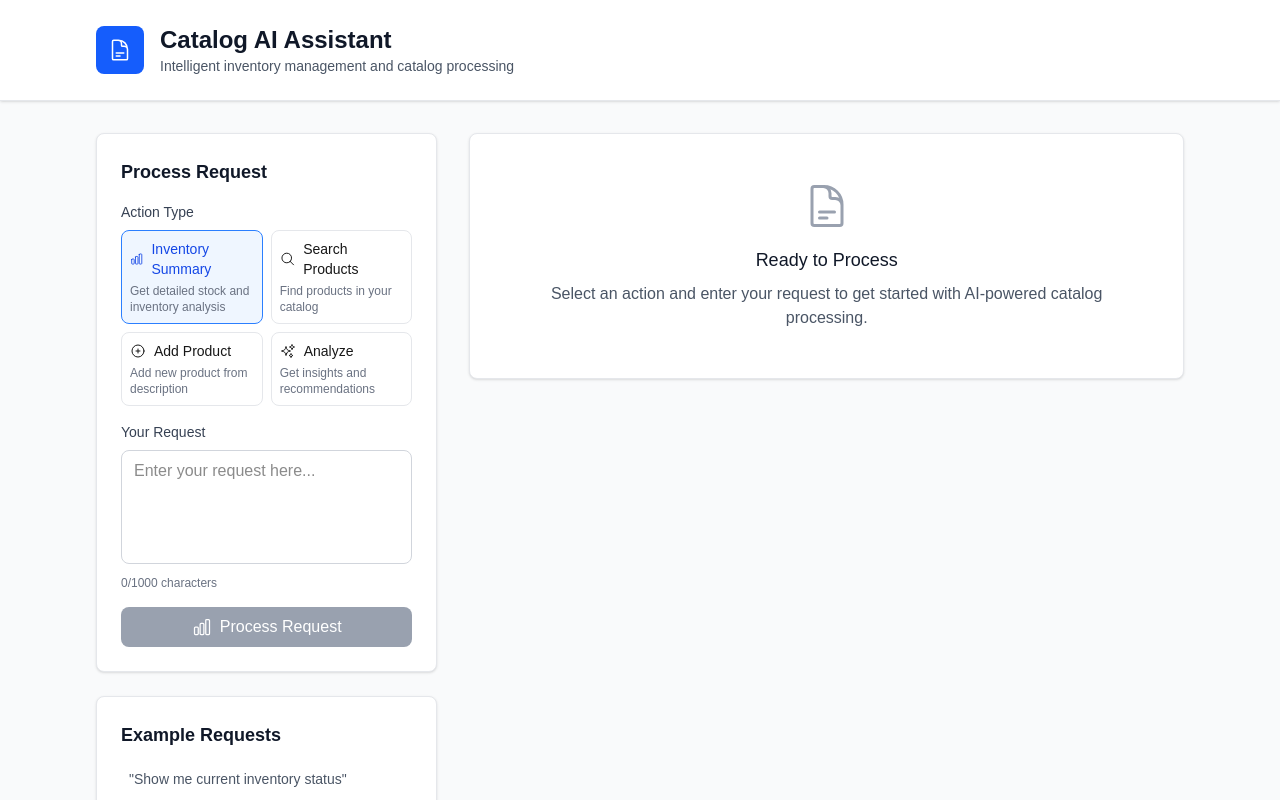
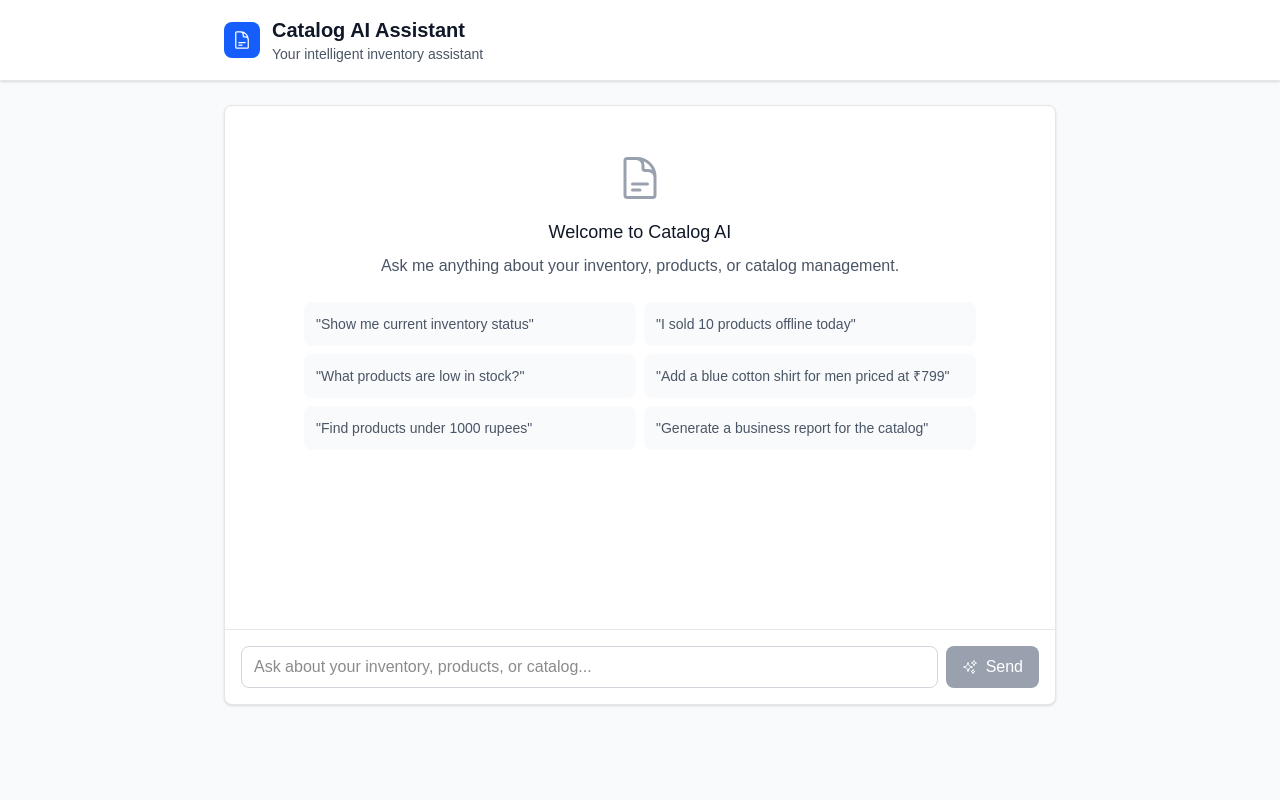
Before and after one commit to sanjaysagar12/NxtCommerce, a Next.js app in the folder nxtui/: page /catalog in a window 1280 px wide. Shown: the top 800 px of the page. Built offline with nearby package versions, Linux system fonts and the light colour scheme.

Commit message:
feat: simplify catalog processing by removing unused action types and enhancing message handling

```diff
--- a/nxtui/app/catalog/page.tsx
+++ b/nxtui/app/catalog/page.tsx
@@ -2,39 +2,10 @@
 
 import { useState } from "react";
 import {
-  MagnifyingGlassIcon,
   SparklesIcon,
   DocumentTextIcon,
-  PlusCircleIcon,
-  ChartBarIcon,
-  ExclamationTriangleIcon,
-  CheckCircleIcon,
-  ClipboardDocumentIcon,
-  EyeIcon,
-  EyeSlashIcon,
   ArrowPathIcon
 } from "@heroicons/react/24/outline";
-
-// Action types for catalog processing
-const actionTypes = [
-  { value: 'summary', label: 'Inventory Summary', icon: ChartBarIcon, description: 'Get detailed stock and inventory analysis' },
-  { value: 'search', label: 'Search Products', icon: MagnifyingGlassIcon, description: 'Find products in your catalog' },
-  { value: 'add-product', label: 'Add Product', icon: PlusCircleIcon, description: 'Add new product from description' },
-  { value: 'analyze', label: 'Analyze', icon: SparklesIcon, description: 'Get insights and recommendations' }
-];
-
-// Sort options
-const sortOptions = [
-  { value: 'createdAt', label: 'Created Date' },
-  { value: 'name', label: 'Product Name' },
-  { value: 'price', label: 'Price' },
-  { value: 'stock', label: 'Stock' }
-];
-
-const sortOrders = [
-  { value: 'desc', label: 'Descending' },
-  { value: 'asc', label: 'Ascending' }
-];
 
 // Simple markdown renderer for basic formatting
 const renderMarkdown = (text: string) => {
@@ -88,30 +59,20 @@ const renderMarkdown = (text: string) => {
 
 export default function CatalogPage() {
   const [textInput, setTextInput] = useState("");
-  const [selectedAction, setSelectedAction] = useState("summary");
-  const [result, setResult] = useState<any>(null);
+  const [messages, setMessages] = useState<any[]>([]);
   const [loading, setLoading] = useState(false);
-  const [error, setError] = useState("");
-  const [showJsonView, setShowJsonView] = useState(false);
-  const [copied, setCopied] = useState(false);
-
-  // Simplified pagination and sorting
-  const [page, setPage] = useState(1);
-  const [limit, setLimit] = useState(10);
-  const [sortBy, setSortBy] = useState("createdAt");
-  const [sortOrder, setSortOrder] = useState("desc");
 
   const handleProcessText = async (e?: React.FormEvent) => {
+    console.log("Processing text:", textInput);
     if (e) e.preventDefault();
 
-    setError("");
-    setResult(null);
-
     if (!textInput.trim()) {
-      setError("Please enter some text to process.");
       return;
     }
 
+    const userMessage = { role: 'user', content: textInput };
+    setMessages(prev => [...prev, userMessage]);
+    setTextInput("");
     setLoading(true);
 
     try {
@@ -120,25 +81,38 @@ export default function CatalogPage() {
         headers: { "Content-Type": "application/json" },
         body: JSON.stringify({
           text: textInput,
-          action: selectedAction,
-          page: page,
-          limit: limit,
-          sortBy: sortBy,
-          sortOrder: sortOrder
+          action: "summary",
+          page: 1,
+          limit: 10,
+          sortBy: "createdAt",
+          sortOrder: "desc"
         }),
       });
 
       const data = await response.json();
 
       if (data.success) {
-        setResult(data);
+        const aiMessage = {
+          role: 'assistant',
+          content: data.text_summary || "No summary available",
+          fullData: data
+        };
+        setMessages(prev => [...prev, aiMessage]);
       } else {
-        setError(data.message || "Failed to process text.");
-        setResult(null);
+        const errorMessage = {
+          role: 'assistant',
+          content: data.message || "Failed to process text.",
+          isError: true
+        };
+        setMessages(prev => [...prev, errorMessage]);
       }
     } catch (err: any) {
-      setError(err.message || "An error occurred while processing text.");
-      setResult(null);
+      const errorMessage = {
+        role: 'assistant',
+        content: err.message || "An error occurred while processing text.",
+        isError: true
+      };
+      setMessages(prev => [...prev, errorMessage]);
     } finally {
       setLoading(false);
     }
@@ -146,8 +120,6 @@ export default function CatalogPage() {
 
   const copyToClipboard = (text: string) => {
     navigator.clipboard.writeText(text);
-    setCopied(true);
-    setTimeout(() => setCopied(false), 2000);
   };
 
   const examplePrompts = [
@@ -159,191 +131,48 @@ export default function CatalogPage() {
     "Generate a business report for the catalog"
   ];
 
-  const getActionIcon = (action: string) => {
-    const actionType = actionTypes.find(a => a.value === action);
-    if (actionType) {
-      const IconComponent = actionType.icon;
-      return <IconComponent className="w-5 h-5" />;
-    }
-    return <DocumentTextIcon className="w-5 h-5" />;
-  };
-
-  const renderResult = () => {
-    if (!result) return null;
-
-    const { text_summary, processed_text, message } = result;
-
-    return (
-      <div className="bg-white dark:bg-gray-800 rounded-lg shadow-md border border-gray-200 dark:border-gray-700 p-6">
-        <div className="flex items-center justify-between mb-4">
-          <div className="flex items-center gap-3">
-            <div className="p-2 bg-green-100 dark:bg-green-900 rounded-lg">
-              <CheckCircleIcon className="w-5 h-5 text-green-600 dark:text-green-400" />
-            </div>
-            <div>
-              <h3 className="text-lg font-semibold text-gray-900 dark:text-white">
-                {actionTypes.find(a => a.value === selectedAction)?.label}
-              </h3>
-              <p className="text-sm text-gray-500 dark:text-gray-400">
-                {message}
-              </p>
-            </div>
-          </div>
-          <div className="flex items-center gap-2">
-            <button
-              onClick={() => setShowJsonView(!showJsonView)}
-              className="px-3 py-1 text-sm bg-gray-100 dark:bg-gray-700 text-gray-700 dark:text-gray-300 rounded-lg hover:bg-gray-200 dark:hover:bg-gray-600 transition-colors flex items-center gap-2"
-            >
-              {showJsonView ? <EyeSlashIcon className="w-4 h-4" /> : <EyeIcon className="w-4 h-4" />}
-              {showJsonView ? 'Hide JSON' : 'View JSON'}
-            </button>
-            <button
-              onClick={() => copyToClipboard(text_summary || JSON.stringify(result, null, 2))}
-              className="px-3 py-1 text-sm bg-blue-100 dark:bg-blue-900 text-blue-700 dark:text-blue-300 rounded-lg hover:bg-blue-200 dark:hover:bg-blue-800 transition-colors flex items-center gap-2"
-            >
-              <ClipboardDocumentIcon className="w-4 h-4" />
-              {copied ? 'Copied!' : 'Copy'}
-            </button>
-          </div>
-        </div>
-
-        {/* Processed Query */}
-        <div className="mb-4 p-3 bg-gray-50 dark:bg-gray-700 rounded-lg">
-          <p className="text-sm text-gray-600 dark:text-gray-400 mb-1">Query:</p>
-          <p className="text-gray-900 dark:text-white font-medium">"{processed_text}"</p>
-        </div>
-
-        {/* Result Content */}
-        <div className="space-y-4">
-          {showJsonView ? (
-            <pre className="bg-gray-900 text-green-400 p-4 rounded-lg overflow-x-auto text-sm">
-              {JSON.stringify(result, null, 2)}
-            </pre>
-          ) : (
-            <div className="prose dark:prose-invert max-w-none">
-              <div className="bg-gray-50 dark:bg-gray-700 p-4 rounded-lg">
-                {renderMarkdown(text_summary || "No summary available")}
-              </div>
-            </div>
-          )}
-        </div>
-      </div>
-    );
-  };
-
   return (
     <div className="min-h-screen bg-gray-50 dark:bg-gray-900">
       {/* Header */}
       <div className="bg-white dark:bg-gray-800 shadow-sm border-b border-gray-200 dark:border-gray-700">
-        <div className="max-w-6xl mx-auto px-4 sm:px-6 lg:px-8 py-6">
-          <div className="flex items-center gap-4">
-            <div className="p-3 bg-blue-600 rounded-lg">
-              <DocumentTextIcon className="w-6 h-6 text-white" />
+        <div className="max-w-4xl mx-auto px-4 sm:px-6 lg:px-8 py-4">
+          <div className="flex items-center gap-3">
+            <div className="p-2 bg-blue-600 rounded-lg">
+              <DocumentTextIcon className="w-5 h-5 text-white" />
             </div>
             <div>
-              <h1 className="text-2xl font-bold text-gray-900 dark:text-white">
+              <h1 className="text-xl font-bold text-gray-900 dark:text-white">
                 Catalog AI Assistant
               </h1>
               <p className="text-sm text-gray-600 dark:text-gray-400">
-                Intelligent inventory management and catalog processing
+                Your intelligent inventory assistant
               </p>
             </div>
           </div>
         </div>
       </div>
 
-      <div className="max-w-6xl mx-auto px-4 sm:px-6 lg:px-8 py-8">
-        <div className="grid lg:grid-cols-3 gap-8">
-          {/* Input Section */}
-          <div className="lg:col-span-1">
-            <div className="bg-white dark:bg-gray-800 rounded-lg shadow-sm border border-gray-200 dark:border-gray-700 p-6">
-              <h2 className="text-lg font-semibold text-gray-900 dark:text-white mb-4">
-                Process Request
-              </h2>
+      {/* Chat Container */}
+      <div className="max-w-4xl mx-auto px-4 sm:px-6 lg:px-8 py-6">
+        <div className="bg-white dark:bg-gray-800 rounded-lg shadow-sm border border-gray-200 dark:border-gray-700 h-[600px] flex flex-col">
 
-              <form onSubmit={handleProcessText} className="space-y-4">
-                {/* Action Selection */}
-                <div>
-                  <label className="block text-sm font-medium text-gray-700 dark:text-gray-300 mb-2">
-                    Action Type
-                  </label>
-                  <div className="grid grid-cols-2 gap-2">
-                    {actionTypes.map((action) => {
-                      const IconComponent = action.icon;
-                      return (
-                        <button
-                          key={action.value}
-                          type="button"
-                          onClick={() => setSelectedAction(action.value)}
-                          className={`p-2 rounded-lg border text-left transition-all ${
-                            selectedAction === action.value
-                              ? 'border-blue-500 bg-blue-50 dark:bg-blue-900/20 text-blue-700 dark:text-blue-300'
-                              : 'border-gray-200 dark:border-gray-600 hover:border-blue-300 dark:hover:border-blue-600'
-                          }`}
-                        >
-                          <div className="flex items-center gap-2 mb-1">
-                            <IconComponent className="w-4 h-4" />
-                            <span className="text-sm font-medium">{action.label}</span>
-                          </div>
-                          <p className="text-xs text-gray-500 dark:text-gray-400">
-                            {action.description}
+          {/* Messages Area */}
+          <div className="flex-1 overflow-y-auto p-4 space-y-4">
+            {messages.length === 0 && (
+              <div className="text-center py-8">
+                <DocumentTextIcon className="w-12 h-12 text-gray-400 mx-auto mb-4" />
+                <h3 className="text-lg font-medium text-gray-900 dark:text-white mb-2">
+                  Welcome to Catalog AI
+                </h3>
+                <p className="text-gray-600 dark:text-gray-400 mb-6">
+                  Ask me anything about your inventory, products, or catalog management.
                 </p>
-                        </button>
-                      );
-                    })}
-                  </div>
-                </div>
-
-                {/* Text Input */}
-                <div>
-                  <label className="block text-sm font-medium text-gray-700 dark:text-gray-300 mb-2">
-                    Your Request
-                  </label>
-                  <textarea
-                    value={textInput}
-                    onChange={(e) => setTextInput(e.target.value)}
-                    className="w-full px-3 py-2 border border-gray-300 dark:border-gray-600 rounded-lg resize-none focus:ring-2 focus:ring-blue-500 focus:border-transparent dark:bg-gray-700 dark:text-white"
-                    rows={4}
-                    placeholder="Enter your request here..."
-                    disabled={loading}
-                  />
-                  <p className="text-xs text-gray-500 dark:text-gray-400 mt-1">
-                    {textInput.length}/1000 characters
-                  </p>
-                </div>
-
-                {/* Submit Button */}
-                <button
-                  type="submit"
-                  disabled={loading || !textInput.trim()}
-                  className="w-full bg-blue-600 hover:bg-blue-700 disabled:bg-gray-400 text-white font-medium py-2 px-4 rounded-lg transition-colors flex items-center justify-center gap-2"
-                >
-                  {loading ? (
-                    <>
-                      <ArrowPathIcon className="w-4 h-4 animate-spin" />
-                      Processing...
-                    </>
-                  ) : (
-                    <>
-                      {getActionIcon(selectedAction)}
-                      Process Request
-                    </>
-                  )}
-                </button>
-              </form>
-            </div>
-
-            {/* Example Prompts */}
-            <div className="bg-white dark:bg-gray-800 rounded-lg shadow-sm border border-gray-200 dark:border-gray-700 p-6 mt-6">
-              <h3 className="text-lg font-semibold text-gray-900 dark:text-white mb-3">
-                Example Requests
-              </h3>
-              <div className="space-y-2">
+                <div className="grid grid-cols-1 md:grid-cols-2 gap-2 max-w-2xl mx-auto">
                   {examplePrompts.map((prompt, index) => (
                     <button
                       key={index}
                       onClick={() => setTextInput(prompt)}
-                    className="w-full text-left p-2 text-sm text-gray-600 dark:text-gray-400 rounded-lg hover:bg-gray-50 dark:hover:bg-gray-700 transition-colors"
+                      className="p-3 text-sm text-gray-600 dark:text-gray-400 bg-gray-50 dark:bg-gray-700 rounded-lg hover:bg-gray-100 dark:hover:bg-gray-600 transition-colors text-left"
                       disabled={loading}
                     >
                       "{prompt}"
@@ -351,38 +180,75 @@ export default function CatalogPage() {
                   ))}
                 </div>
               </div>
+            )}
+
+            {messages.map((message, index) => (
+              <div
+                key={index}
+                className={`flex ${message.role === 'user' ? 'justify-end' : 'justify-start'}`}
+              >
+                <div
+                  className={`max-w-[80%] px-4 py-3 rounded-lg ${
+                    message.role === 'user'
+                      ? 'bg-blue-600 text-white'
+                      : message.isError
+                      ? 'bg-red-50 dark:bg-red-900/20 text-red-700 dark:text-red-300 border border-red-200 dark:border-red-800'
+                      : 'bg-gray-100 dark:bg-gray-700 text-gray-900 dark:text-white'
+                  }`}
+                >
+                  {message.role === 'user' ? (
+                    <p className="text-sm">{message.content}</p>
+                  ) : (
+                    <div className="text-sm">
+                      {message.isError ? (
+                        <p>{message.content}</p>
+                      ) : (
+                        <div className="prose dark:prose-invert max-w-none prose-sm">
+                          {renderMarkdown(message.content)}
                         </div>
+                      )}
+                    </div>
+                  )}
+                </div>
+              </div>
+            ))}
 
-          {/* Results Section */}
-          <div className="lg:col-span-2">
-            {/* Error Display */}
-            {error && (
-              <div className="bg-red-50 dark:bg-red-900/20 border border-red-200 dark:border-red-800 rounded-lg p-4 mb-6">
+            {loading && (
+              <div className="flex justify-start">
+                <div className="bg-gray-100 dark:bg-gray-700 text-gray-900 dark:text-white px-4 py-3 rounded-lg">
                   <div className="flex items-center gap-2">
-                  <ExclamationTriangleIcon className="w-5 h-5 text-red-500" />
-                  <div>
-                    <h3 className="font-medium text-red-800 dark:text-red-200">Error</h3>
-                    <p className="text-sm text-red-600 dark:text-red-400">{error}</p>
+                    <ArrowPathIcon className="w-4 h-4 animate-spin" />
+                    <span className="text-sm">Processing...</span>
                   </div>
                 </div>
               </div>
             )}
+          </div>
 
-            {/* Results */}
-            {result && renderResult()}
-
-            {/* Placeholder when no results */}
-            {!result && !error && !loading && (
-              <div className="bg-white dark:bg-gray-800 rounded-lg shadow-sm border border-gray-200 dark:border-gray-700 p-12 text-center">
-                <DocumentTextIcon className="w-12 h-12 text-gray-400 mx-auto mb-4" />
-                <h3 className="text-lg font-medium text-gray-900 dark:text-white mb-2">
-                  Ready to Process
-                </h3>
-                <p className="text-gray-600 dark:text-gray-400">
-                  Select an action and enter your request to get started with AI-powered catalog processing.
-                </p>
-              </div>
+          {/* Input Area */}
+          <div className="border-t border-gray-200 dark:border-gray-700 p-4">
+            <form onSubmit={handleProcessText} className="flex gap-2">
+              <input
+                type="text"
+                value={textInput}
+                onChange={(e) => setTextInput(e.target.value)}
+                placeholder="Ask about your inventory, products, or catalog..."
+                className="flex-1 px-3 py-2 border border-gray-300 dark:border-gray-600 rounded-lg focus:ring-2 focus:ring-blue-500 focus:border-transparent dark:bg-gray-700 dark:text-white"
+                disabled={loading}
+              />
+              <button
+                type="submit"
+                disabled={loading || !textInput.trim()}
+                className="px-4 py-2 bg-blue-600 hover:bg-blue-700 disabled:bg-gray-400 text-white rounded-lg transition-colors flex items-center gap-2"
+              >
+                {loading ? (
+                  <ArrowPathIcon className="w-4 h-4 animate-spin" />
+                ) : (
+                  <SparklesIcon className="w-4 h-4" />
                 )}
+                Send
+              </button>
+            </form>
           </div>
         </div>
       </div>
```
Lines whose indentation alone changed are shown as unchanged.
